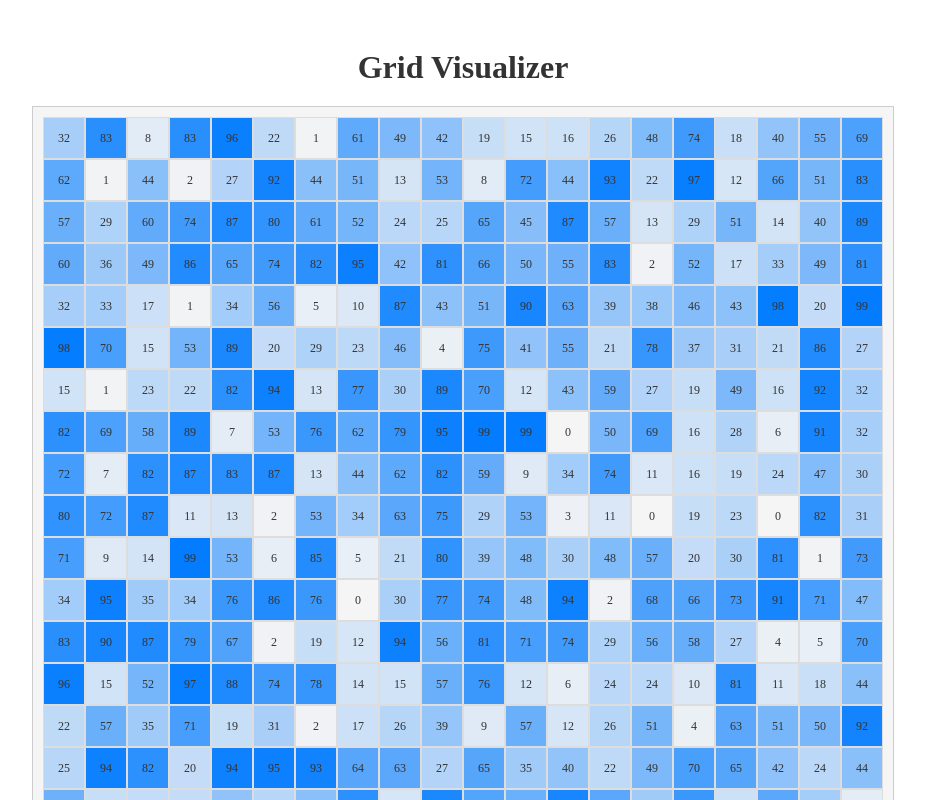
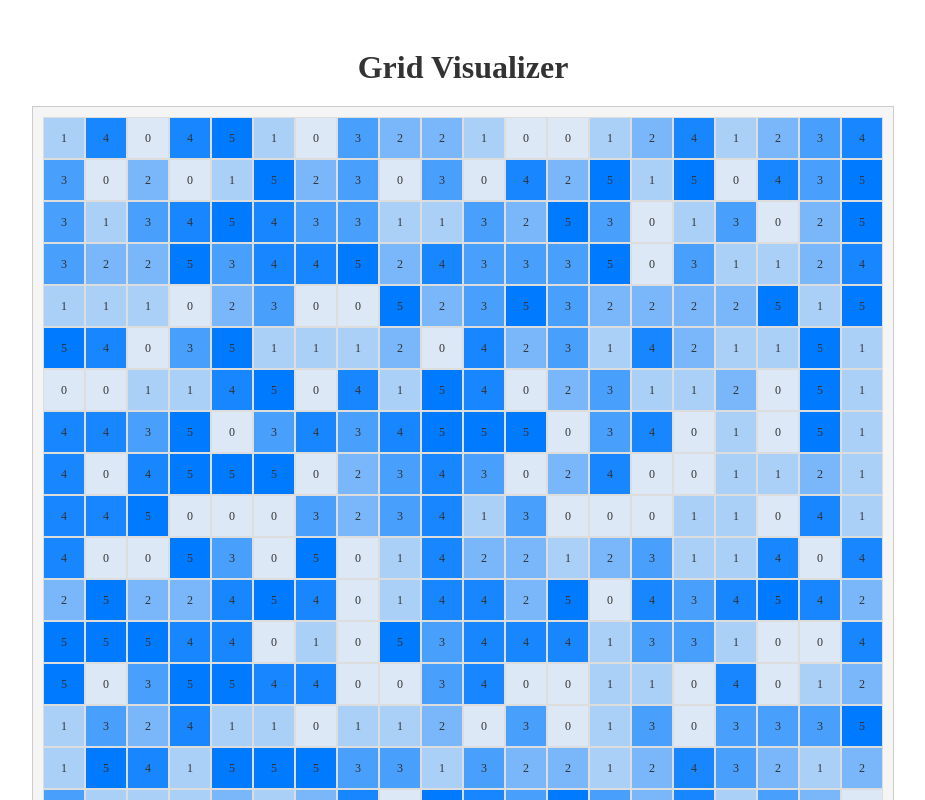
Before and after one commit to cbentzel/rlrental, a React (Vite) app: page / in a window 1280 px wide. Shown: the top 800 px of the page, without its empty margins (177-1102 px from the left). Built offline with nearby package versions, Linux system fonts and the light colour scheme.

Commit message:
Change things a bit

```diff
--- a/src/App.tsx
+++ b/src/App.tsx
@@ -3,13 +3,13 @@ import './styles/App.css';
 import Grid from './components/Grid';
 
 const App: React.FC = () => {
-  // Create a sample 20x20 grid with random integers
+  // Create a sample 20x20 grid with random integers between 0 and 5
   const generateInitialGrid = (): number[][] => {
     const grid: number[][] = [];
     for (let i = 0; i < 20; i++) {
       const row: number[] = [];
       for (let j = 0; j < 20; j++) {
-        row.push(Math.floor(Math.random() * 100)); // Random integers between 0-99
+        row.push(Math.floor(Math.random() * 6)); // Random integers between 0-5
       }
       grid.push(row);
     }
--- a/src/components/Grid.tsx
+++ b/src/components/Grid.tsx
@@ -5,6 +5,16 @@ interface GridProps {
 }
 
 const Grid: React.FC<GridProps> = ({ grid }) => {
+  // Define colors for each height level
+  const heightColors = [
+    'rgba(0, 123, 255, 0.1)', // Height 0
+    'rgba(0, 123, 255, 0.3)', // Height 1
+    'rgba(0, 123, 255, 0.5)', // Height 2
+    'rgba(0, 123, 255, 0.7)', // Height 3
+    'rgba(0, 123, 255, 0.9)', // Height 4
+    'rgba(0, 123, 255, 1.0)'  // Height 5
+  ];
+
   return (
     <div className="grid-container">
       {grid.map((row, rowIndex) => (
@@ -13,9 +23,8 @@ const Grid: React.FC<GridProps> = ({ grid }) => {
             <div
               key={`${rowIndex}-${cellIndex}`}
               className="grid-cell"
-              // Color intensity based on the value
               style={{
-                backgroundColor: `rgba(0, 123, 255, ${cell / 100})`
+                backgroundColor: heightColors[cell]
               }}
             >
               {cell}
```
